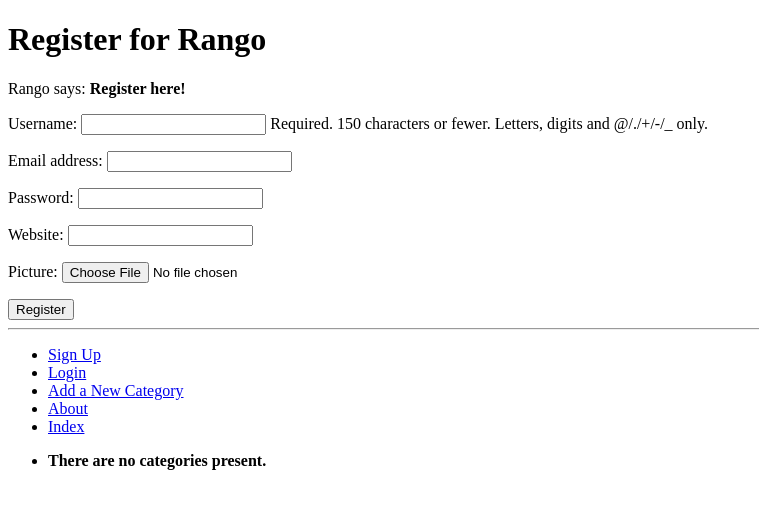
After one commit to shatakshisaha/tango_with_django_project, a Django app: page /rango/register/ in a window 1280 px wide. The commit adds this page. Shown: the top 509 px of the page, without its empty margins (0-759 px from the left). Run offline with Django 3.2, Linux system fonts and the light colour scheme; data that the repository does not hold is empty.

Commit message:
Chapter 9 and Exercises

```diff
--- a/rango/admin.py
+++ b/rango/admin.py
@@ -1,5 +1,6 @@
 from django.contrib import admin
 from rango.models import Category, Page
+from rango.models import UserProfile
 
 class PageAdmin(admin.ModelAdmin):
     list_display = ('title', 'category', 'url')
@@ -9,3 +10,4 @@ class CategoryAdmin(admin.ModelAdmin):
 
 admin.site.register(Category, CategoryAdmin)
 admin.site.register(Page, PageAdmin)
+admin.site.register(UserProfile)
--- a/rango/forms.py
+++ b/rango/forms.py
@@ -1,5 +1,7 @@
 from django import forms
-from rango.models import Page, Category
+from rango.models import Page, Category, UserProfile
+from django.contrib.auth.models import User
+
 
 class CategoryForm(forms.ModelForm):
     """Form to add a new category."""
@@ -41,3 +43,18 @@ class PageForm(forms.ModelForm):
             cleaned_data['url'] = f'http://{url}'
 
         return cleaned_data
+
+class UserForm(forms.ModelForm):
+    # Password field with a PasswordInput widget to hide the input
+    password = forms.CharField(widget=forms.PasswordInput())
+
+    class Meta:
+        # Specifies which model this form is for and which fields to include
+        model = User
+        fields = ('username', 'email', 'password',)
+
+class UserProfileForm(forms.ModelForm):
+    class Meta:
+        # Specifies the model for the profile form and the fields to include
+        model = UserProfile
+        fields = ('website', 'picture',)
--- a/rango/models.py
+++ b/rango/models.py
@@ -1,5 +1,6 @@
 from django.db import models
 from django.template.defaultfilters import slugify
+from django.contrib.auth.models import User
 
 class Category(models.Model):
     NAME_MAX_LENGTH = 128
@@ -33,3 +34,10 @@ class Page(models.Model):
 
     def __str__(self):
         return self.title
+
+class UserProfile(models.Model):
+    user = models.OneToOneField(User, on_delete=models.CASCADE)
+    website = models.URLField(blank=True)
+    picture = models.ImageField(upload_to='profile_images', blank=True)
+    def __str__(self):
+      return self.user.username
--- a/rango/urls.py
+++ b/rango/urls.py
@@ -6,7 +6,11 @@ app_name = 'rango'
 urlpatterns = [
     path('', views.index, name='index'),
     path('about/', views.about, name='about'),
+    path('category/<slug:category_name_slug>/add_page/', views.add_page, name='add_page'),
     path('category/<slug:category_name_slug>/', views.show_category, name='show_category'),
-    path('category/<slug:category_name_slug>/add_page/', views.add_page, name='add_page'),
     path('add_category/', views.add_category, name='add_category'),
+    path('register/', views.register, name='register'),
+    path('login/', views.user_login, name='login'),
+    path('restricted/', views.restricted, name='restricted'),
+    path('logout/', views.user_logout, name='logout'),
 ]
--- a/rango/views.py
+++ b/rango/views.py
@@ -2,7 +2,10 @@ from django.shortcuts import render, redirect
 from django.urls import reverse
 from rango.models import Category, Page
 from rango.forms import CategoryForm, PageForm
-
+from rango.forms import UserForm, UserProfileForm
+from django.contrib.auth import authenticate, login, logout
+from django.http import HttpResponse
+from django.contrib.auth.decorators import login_required
 
 def index(request):
     category_list = Category.objects.order_by('-likes')[:5]
@@ -38,6 +41,7 @@ def show_category(request, category_name_slug):
 
     return render(request, 'rango/category.html', context=context_dict)
 
+@login_required
 def add_category(request):
     form = CategoryForm()
 
@@ -50,7 +54,8 @@ def add_category(request):
 
     return render(request, 'rango/add_category.html', {'form': form})
 
-# New add_page view with the necessary reverse and redirect
+
+@login_required
 def add_page(request, category_name_slug):
     try:
         category = Category.objects.get(slug=category_name_slug)
@@ -76,3 +81,104 @@ def add_page(request, category_name_slug):
 
     context_dict = {'form': form, 'category': category}
     return render(request, 'rango/add_page.html', context=context_dict)
+
+
+def register(request):
+    # A boolean value for telling the template whether the registration was successful.
+    # Set to False initially. Code changes value to True when registration succeeds.
+    registered = False
+
+    # If it's an HTTP POST, we're interested in processing form data.
+    if request.method == 'POST':
+        # Attempt to grab information from the raw form information.
+        # Note that we make use of both UserForm and UserProfileForm.
+        user_form = UserForm(request.POST)
+        profile_form = UserProfileForm(request.POST, request.FILES)
+
+        # If the two forms are valid...
+        if user_form.is_valid() and profile_form.is_valid():
+            # Save the user's form data to the database.
+            user = user_form.save()
+
+            # Now we hash the password with the set_password method.
+            # Once hashed, we can update the user object.
+            user.set_password(user.password)
+            user.save()
+
+            # Now sort out the UserProfile instance.
+            # Since we need to set the user attribute ourselves,
+            # we set commit=False. This delays saving the model
+            # until we're ready to avoid integrity problems.
+            profile = profile_form.save(commit=False)
+            profile.user = user
+
+            # Did the user provide a profile picture?
+            # If so, we need to get it from the input form and
+            # put it in the UserProfile model.
+            if 'picture' in request.FILES:
+                profile.picture = request.FILES['picture']
+
+            # Now we save the UserProfile model instance.
+            profile.save()
+
+            # Update our variable to indicate that the template
+            # registration was successful.
+            registered = True
+        else:
+            # Invalid form or forms - mistakes or something else?
+            # Print problems to the terminal.
+            print(user_form.errors, profile_form.errors)
+    else:
+        # Not a HTTP POST, so we render our form using two ModelForm instances.
+        # These forms will be blank, ready for user input.
+        user_form = UserForm()
+        profile_form = UserProfileForm()
+
+    # Render the template depending on the context.
+    return render(request, 'rango/register.html', context={'user_form': user_form, 'profile_form': profile_form, 'registered': registered})
+
+def user_login(request):
+    # If the request is a HTTP POST, try to pull out the relevant information.
+    if request.method == 'POST':
+        # Gather the username and password provided by the user.
+        # This information is obtained from the login form.
+        username = request.POST.get('username')
+        password = request.POST.get('password')
+
+        # Use Django's machinery to attempt to see if the username/password combination is valid.
+        # A User object is returned if it is valid, otherwise None.
+        user = authenticate(username=username, password=password)
+
+        # If we have a User object, the details are correct.
+        # If None, no user with matching credentials was found.
+        if user:
+            # Is the account active? It could have been disabled.
+            if user.is_active:
+                # If the account is valid and active, we can log the user in.
+                # We'll send the user back to the homepage.
+                login(request, user)
+                return redirect(reverse('rango:index'))
+            else:
+                # An inactive account was used - no logging in!
+                return HttpResponse("Your Rango account is disabled.")
+        else:
+            # Bad login details were provided. So we can't log the user in.
+            print(f"Invalid login details: {username}, {password}")
+            return HttpResponse("Invalid login details supplied.")
+
+    # The request is not a HTTP POST, so display the login form.
+    # This scenario would most likely be a HTTP GET.
+    else:
+        # No context variables to pass to the template system, hence the blank dictionary object...
+        return render(request, 'rango/login.html')
+
+@login_required
+def restricted(request):
+   return render(request, 'rango/restricted.html')
+
+@login_required
+def user_logout(request):
+    # Log the user out
+    logout(request)
+    # Redirect the user back to the homepage after logging out
+    return redirect(reverse('rango:index'))
--- a/templates/rango/base.html
+++ b/templates/rango/base.html
@@ -20,6 +20,16 @@
 
     <div>
         <ul>
+            {% if user.is_authenticated %}
+                <!-- Show these links when the user is logged in -->
+                <li><a href="{% url 'rango:restricted' %}">Restricted Page</a></li>
+                <li><a href="{% url 'rango:logout' %}">Logout</a></li>
+            {% else %}
+                <!-- Show these links when the user is NOT logged in -->
+                <li><a href="{% url 'rango:register' %}">Sign Up</a></li>
+                <li><a href="{% url 'rango:login' %}">Login</a></li>
+            {% endif %}
+            <!-- Outside the conditional statements, ALWAYS show -->
             <li><a href="{% url 'rango:add_category' %}">Add a New Category</a></li>
             <li><a href="{% url 'rango:about' %}">About</a></li>
             <li><a href="{% url 'rango:index' %}">Index</a></li>
--- /dev/null
+++ b/templates/rango/register.html
@@ -0,0 +1,28 @@
+{% extends 'rango/base.html' %}
+{% load staticfiles %}
+
+{% block title_block %}
+    Register
+{% endblock %}
+
+{% block body_block %}
+    <h1>Register for Rango</h1>
+
+    {% if registered %}
+        Rango says: <strong>Thank you for registering!</strong>
+        <a href="{% url 'rango:index' %}">Return to the homepage.</a><br />
+    {% else %}
+        Rango says: <strong>Register here!</strong><br />
+
+        <form id="user_form" method="post" action="{% url 'rango:register' %}" enctype="multipart/form-data">
+            {% csrf_token %}
+
+            <!-- Display each form -->
+            {{ user_form.as_p }}
+            {{ profile_form.as_p }}
+
+            <!-- Provide a button to submit the form -->
+            <input type="submit" name="submit" value="Register" />
+        </form>
+    {% endif %}
+{% endblock %}
```
Also changed, not shown: tango_with_django_project/settings.py (+6 -2 lines), templates/rango/category.html (+6 -1 lines), templates/rango/index.html (+8 -1 lines), templates/rango/login.html (added, +16 -0 lines), templates/rango/restricted.html (added, +8 -0 lines), rango/migrations/0004_userprofile.py (added), 1 other file.
